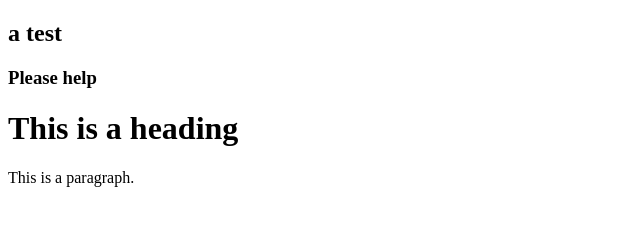
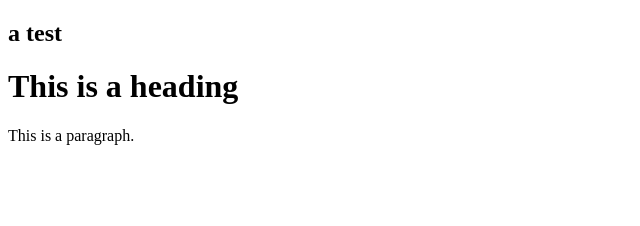
Before and after one commit to cseifen123/CS-notes, a plain HTML site: page firstnotes.html in a window 1280 px wide. Shown: the whole page, without its empty margins (0-640 px from the left). Drawn offline with Linux system fonts and the light colour scheme.

Commit message:
second test

```diff
--- a/firstnotes.html
+++ b/firstnotes.html
@@ -3,7 +3,7 @@
 <title>HTML Tutorial</title>
 <body>
   <h2> a test </h2>
-  <h3> Please help </h3>
+
 <h1>This is a heading</h1>
 <p>This is a paragraph.</p>
 </body>
```
